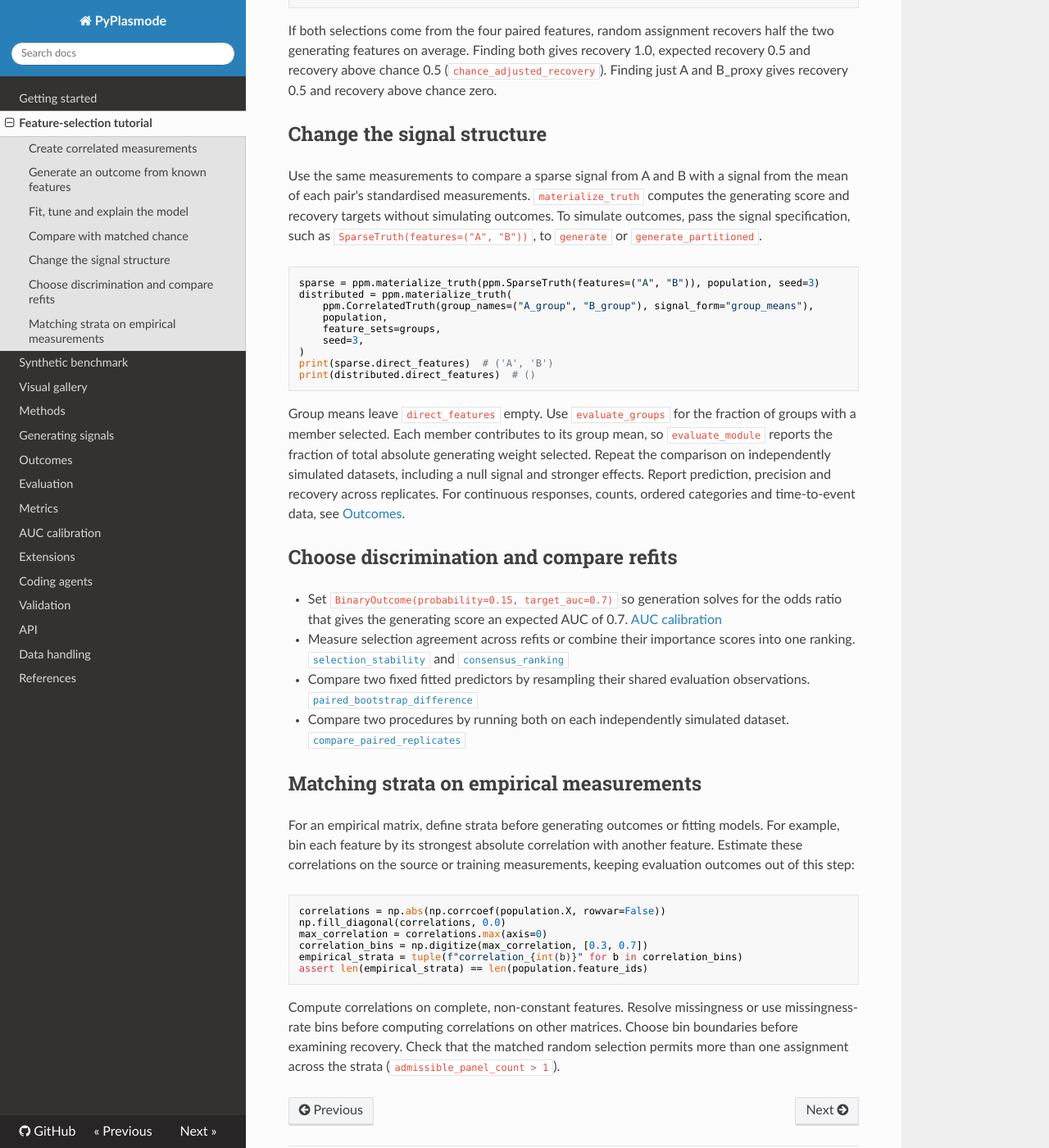
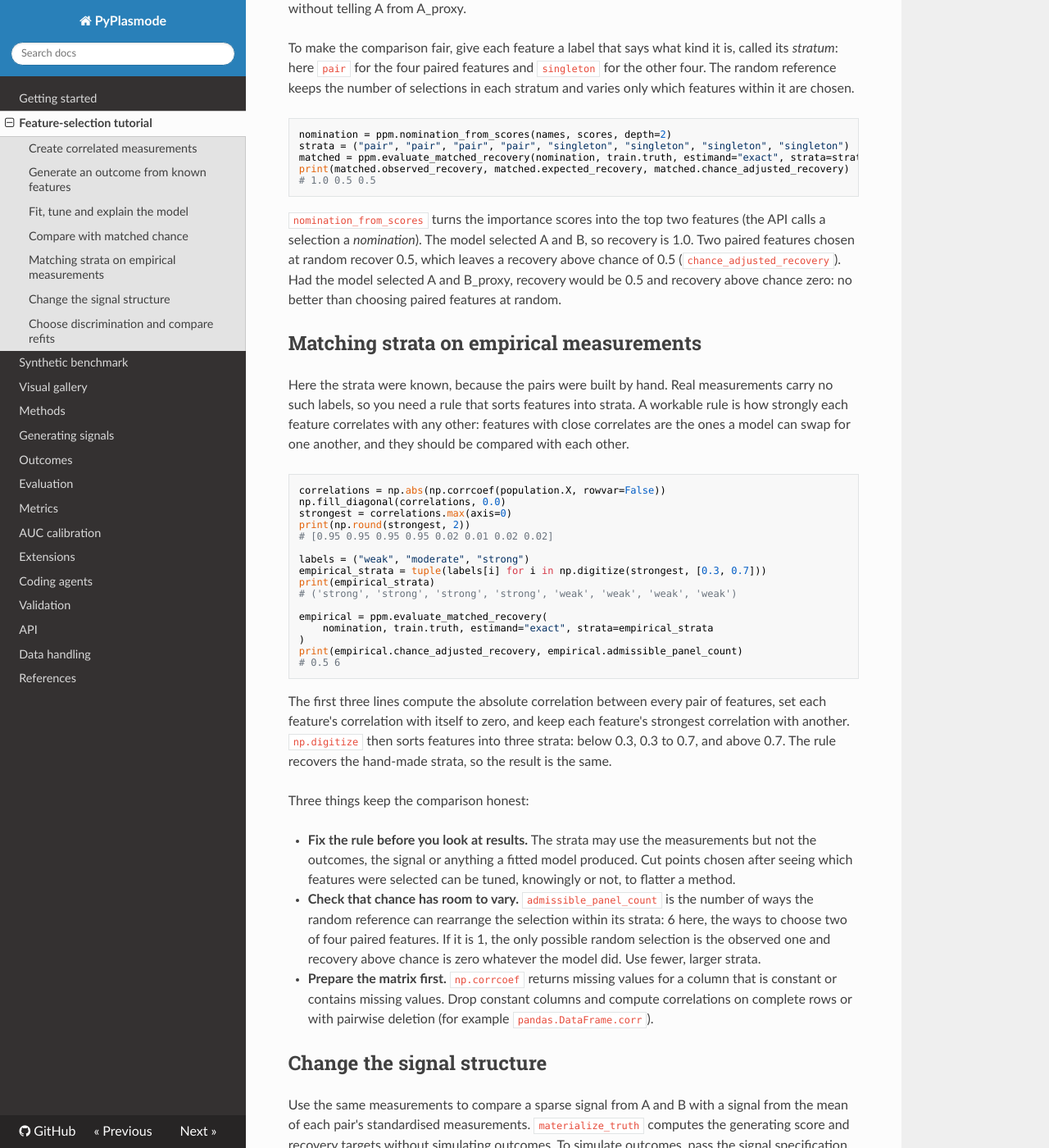
Before and after one commit to BradSegal/PyPlasmode, an MkDocs documentation site: the page built from docs/tutorial.md, in a window 1280 px wide and 1400 px high, scrolled down 2229 px. Shown: the whole window at 82% size. Built offline with MkDocs 1.6.1, drawn with Linux system fonts in a browser that asks for light colours; nearby versions of some CDN libraries; some of the changed text lies outside the part shown.

Commit message:
Explain matched chance and how to build strata from measurements

````diff
--- a/docs/tutorial.md
+++ b/docs/tutorial.md
@@ -106,22 +106,79 @@ features. Selecting A and B gives both scores 1.0. Selecting A and B_proxy gives
 
 ## Compare with matched chance
 
-Recovery above chance subtracts the recovery expected from random lists of the same size
-and composition. Here, the random lists match the number of selections (`nomination` in the API)
-from correlated pairs and independent features. These two categories form the *strata* for the random reference. Within each
-stratum, feature identities are treated as exchangeable.
+A list of two features contains a generating feature some of the time by luck. Recovery above
+chance removes that luck: it is the recovery you observed minus the recovery expected from
+choosing features at random.
+
+The random choice has to be a fair one. Picking any two of the eight features finds a quarter
+of A and B on average. But A and B are both among the four paired features, and a model's top
+choices tend to fall there too, on a generating feature or on its correlate. Picking two of
+the four paired features finds half of A and B on average, so a model can score well above
+the all-features figure without telling A from A_proxy.
+
+To make the comparison fair, give each feature a label that says what kind it is, called its
+*stratum*: here `pair` for the four paired features and `singleton` for the other four. The
+random reference keeps the number of selections in each stratum and varies only which features
+within it are chosen.
 
 ```python
 nomination = ppm.nomination_from_scores(names, scores, depth=2)
 strata = ("pair", "pair", "pair", "pair", "singleton", "singleton", "singleton", "singleton")
 matched = ppm.evaluate_matched_recovery(nomination, train.truth, estimand="exact", strata=strata)
 print(matched.observed_recovery, matched.expected_recovery, matched.chance_adjusted_recovery)
+# 1.0 0.5 0.5
 ```
 
-If both selections come from the four paired features, random assignment recovers half
-the two generating features on average. Finding both gives recovery 1.0, expected recovery
-0.5 and recovery above chance 0.5 (`chance_adjusted_recovery`). Finding just A and B_proxy
-gives recovery 0.5 and recovery above chance zero.
+`nomination_from_scores` turns the importance scores into the top two features (the API calls
+a selection a *nomination*). The model selected A and B, so recovery is 1.0. Two paired
+features chosen at random recover 0.5, which leaves a recovery above chance of 0.5
+(`chance_adjusted_recovery`). Had the model selected A and B_proxy, recovery would be 0.5 and
+recovery above chance zero: no better than choosing paired features at random.
+
+## Matching strata on empirical measurements
+
+Here the strata were known, because the pairs were built by hand. Real measurements carry no
+such labels, so you need a rule that sorts features into strata. A workable rule is how
+strongly each feature correlates with any other: features with close correlates are the
+ones a model can swap for one another, and they should be compared with each other.
+
+```python
+correlations = np.abs(np.corrcoef(population.X, rowvar=False))
+np.fill_diagonal(correlations, 0.0)
+strongest = correlations.max(axis=0)
+print(np.round(strongest, 2))
+# [0.95 0.95 0.95 0.95 0.02 0.01 0.02 0.02]
+
+labels = ("weak", "moderate", "strong")
+empirical_strata = tuple(labels[i] for i in np.digitize(strongest, [0.3, 0.7]))
+print(empirical_strata)
+# ('strong', 'strong', 'strong', 'strong', 'weak', 'weak', 'weak', 'weak')
+
+empirical = ppm.evaluate_matched_recovery(
+    nomination, train.truth, estimand="exact", strata=empirical_strata
+)
+print(empirical.chance_adjusted_recovery, empirical.admissible_panel_count)
+# 0.5 6
+```
+
+The first three lines compute the absolute correlation between every pair of features,
+set each feature's correlation with itself to zero, and keep each feature's strongest
+correlation with another. `np.digitize` then sorts features into three strata: below 0.3,
+0.3 to 0.7, and above 0.7. The rule recovers the hand-made strata, so the result is the same.
+
+Three things keep the comparison honest:
+
+- **Fix the rule before you look at results.** The strata may use the measurements but not
+  the outcomes, the signal or anything a fitted model produced. Cut points chosen after
+  seeing which features were selected can be tuned, knowingly or not, to flatter a method.
+- **Check that chance has room to vary.** `admissible_panel_count` is the number of ways the
+  random reference can rearrange the selection within its strata: 6 here, the ways to choose
+  two of four paired features. If it is 1, the only possible random selection is the
+  observed one and recovery above chance is zero whatever the model did. Use fewer, larger
+  strata.
+- **Prepare the matrix first.** `np.corrcoef` returns missing values for a column that is
+  constant or contains missing values. Drop constant columns and compute correlations on
+  complete rows or with pairwise deletion (for example `pandas.DataFrame.corr`).
 
 ## Change the signal structure
 
@@ -160,24 +217,3 @@ time-to-event data, see [Outcomes](outcomes.md).
   [`paired_bootstrap_difference`](metrics.md#paired-bootstrap-and-discrimination-gap)
 - Compare two procedures by running both on each independently simulated dataset.
   [`compare_paired_replicates`](evaluation.md#paired-procedure-comparisons)
-
-## Matching strata on empirical measurements
-
-For an empirical matrix, define strata before generating outcomes or fitting
-models. For example, bin each feature by its strongest absolute correlation
-with another feature. Estimate these correlations on the source or training
-measurements, keeping evaluation outcomes out of this step:
-
-```python
-correlations = np.abs(np.corrcoef(population.X, rowvar=False))
-np.fill_diagonal(correlations, 0.0)
-max_correlation = correlations.max(axis=0)
-correlation_bins = np.digitize(max_correlation, [0.3, 0.7])
-empirical_strata = tuple(f"correlation_{int(b)}" for b in correlation_bins)
-assert len(empirical_strata) == len(population.feature_ids)
-```
-
-Compute correlations on complete, non-constant features. Resolve missingness or
-use missingness-rate bins before computing correlations on other matrices.
-Choose bin boundaries before examining recovery. Check that the matched random selection permits
-more than one assignment across the strata (`admissible_panel_count > 1`).
````
